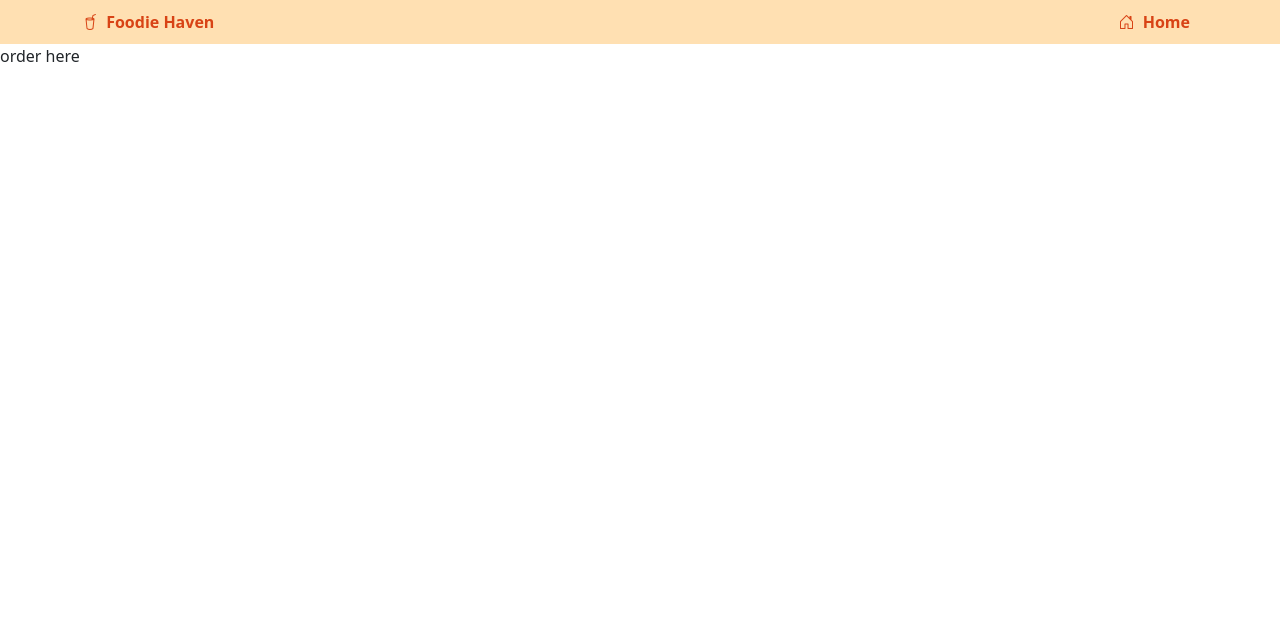
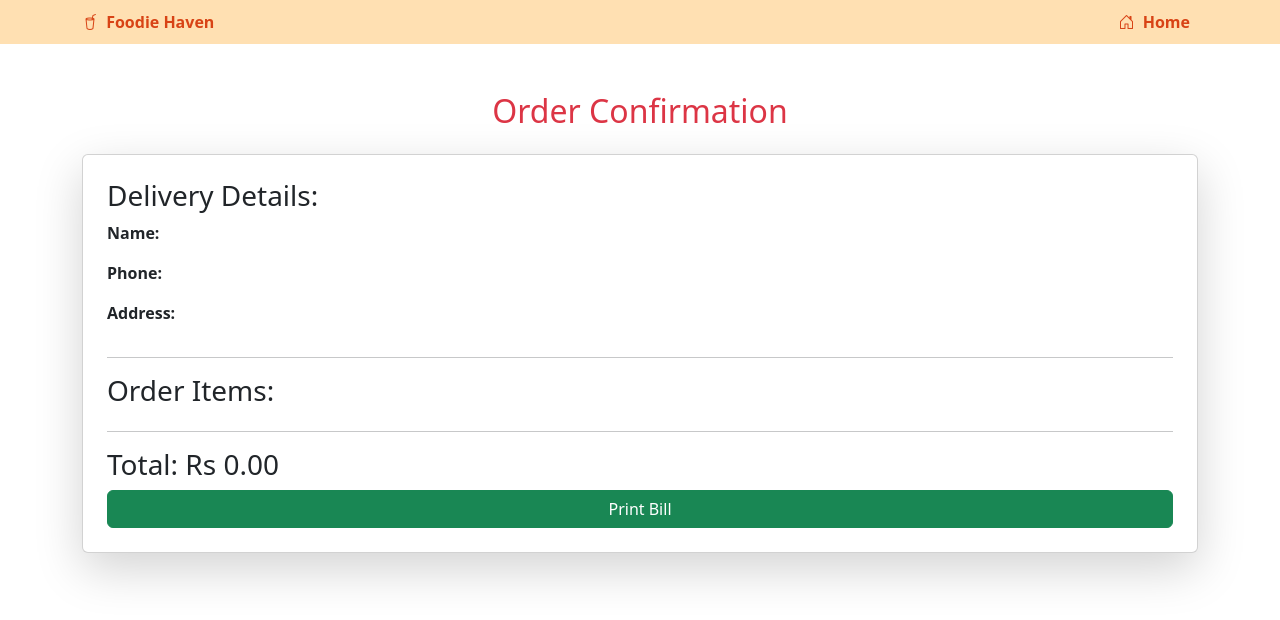
Before and after one commit to M-Uamr-Farooq/FoodAppV3.1, a React (Vite) app in the folder Frontend/: page /order in a window 1280 px wide. Shown: the top 620 px of the page. Built offline with nearby package versions, Linux system fonts and the light colour scheme.

Commit message:
added order functionality

```diff
--- a/Frontend/src/components/Cart.jsx
+++ b/Frontend/src/components/Cart.jsx
@@ -4,6 +4,10 @@ const Cart = () => {
   const buyer = JSON.parse(localStorage.getItem('buyer'));
   const cartKey = buyer ? `cartItems_${buyer.email}` : 'cartItems_guest';
   const [cartItems, setCartItems] = useState([]);
+  const [showModal, setShowModal] = useState(false);
+  const [name, setName] = useState('');
+  const [phone, setPhone] = useState('');
+  const [address, setAddress] = useState('');
 
   useEffect(() => {
     const stored = localStorage.getItem(cartKey);
@@ -17,8 +21,27 @@ const Cart = () => {
   };
 
   const handleOrder = () => {
-    // Save order to backend if needed, then redirect
-    window.location.href = '/order';
+    setShowModal(true);
+  };
+
+  const handleOrderSubmit = () => {
+    // Validate the inputs
+    if (!name || !phone || !address) {
+      alert('Please fill in all the details.');
+      return;
+    }
+
+    // Construct URL parameters
+    const params = new URLSearchParams();
+    params.append('name', name);
+    params.append('phone', phone);
+    params.append('address', address);
+    cartItems.forEach(item => {
+      params.append('items', JSON.stringify(item));
+    });
+
+    // Redirect to the Order page with the parameters
+    window.location.href = `/order?${params.toString()}`;
   };
 
   const total = cartItems.reduce((sum, item) => sum + Number(item.price), 0);
@@ -58,6 +81,38 @@ const Cart = () => {
           </button>
         </div>
       )}
+
+      {/* Modal */}
+      {showModal && (
+        <div className="modal fade show d-block" tabIndex="-1" style={{ backgroundColor: 'rgba(0,0,0,0.5)' }}>
+          <div className="modal-dialog">
+            <div className="modal-content">
+              <div className="modal-header">
+                <h5 className="modal-title">Enter Your Details</h5>
+                <button type="button" className="btn-close" onClick={() => setShowModal(false)}></button>
+              </div>
+              <div className="modal-body">
+                <div className="mb-3">
+                  <label className="form-label">Name</label>
+                  <input type="text" className="form-control" value={name} onChange={(e) => setName(e.target.value)} />
+                </div>
+                <div className="mb-3">
+                  <label className="form-label">Phone Number</label>
+                  <input type="text" className="form-control" value={phone} onChange={(e) => setPhone(e.target.value)} />
+                </div>
+                <div className="mb-3">
+                  <label className="form-label">Delivery Address</label>
+                  <input type="text" className="form-control" value={address} onChange={(e) => setAddress(e.target.value)} />
+                </div>
+              </div>
+              <div className="modal-footer">
+                <button type="button" className="btn btn-secondary" onClick={() => setShowModal(false)}>Cancel</button>
+                <button type="button" className="btn btn-primary" onClick={handleOrderSubmit}>Submit</button>
+              </div>
+            </div>
+          </div>
+        </div>
+      )}
     </div>
   );
 };
--- a/Frontend/src/components/Order.jsx
+++ b/Frontend/src/components/Order.jsx
@@ -1,11 +1,38 @@
-import React from 'react'
+import React from 'react';
+import { useLocation } from 'react-router-dom';
 
 const Order = () => {
+  const location = useLocation();
+  const params = new URLSearchParams(location.search);
+
+  const name = params.get('name');
+  const phone = params.get('phone');
+  const address = params.get('address');
+  const items = params.getAll('items').map(item => JSON.parse(item));
+
+  const total = items.reduce((sum, item) => sum + Number(item.price), 0);
+
   return (
-    <div>
-      order here
+    <div className="container py-5">
+      <h2 className="text-center text-danger mb-4">Order Confirmation</h2>
+      <div className="card p-4 shadow-lg">
+        <h3>Delivery Details:</h3>
+        <p><strong>Name:</strong> {name}</p>
+        <p><strong>Phone:</strong> {phone}</p>
+        <p><strong>Address:</strong> {address}</p>
+        <hr />
+        <h3>Order Items:</h3>
+        {items.map((item, idx) => (
+          <div key={idx} className="mb-2">
+            <p><strong>{item.item_name}</strong> by {item.restaurant_name} - Rs {Number(item.price).toFixed(2)}</p>
+          </div>
+        ))}
+        <hr />
+        <h3>Total: Rs {total.toFixed(2)}</h3>
+        <button className="btn btn-success" onClick={() => window.print()}>Print Bill</button>
+      </div>
     </div>
-  )
-}
+  );
+};
 
-export default Order
+export default Order;
```
